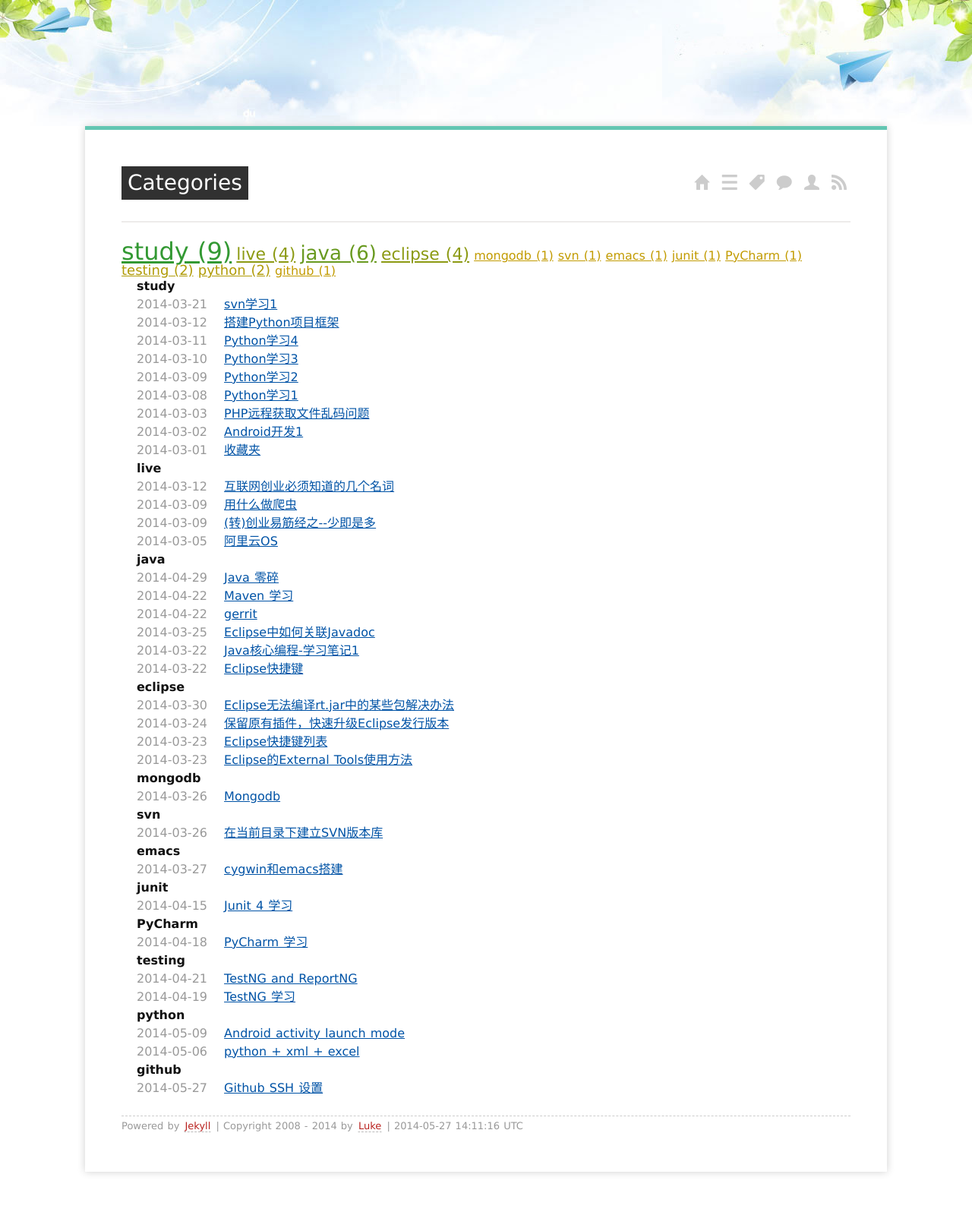
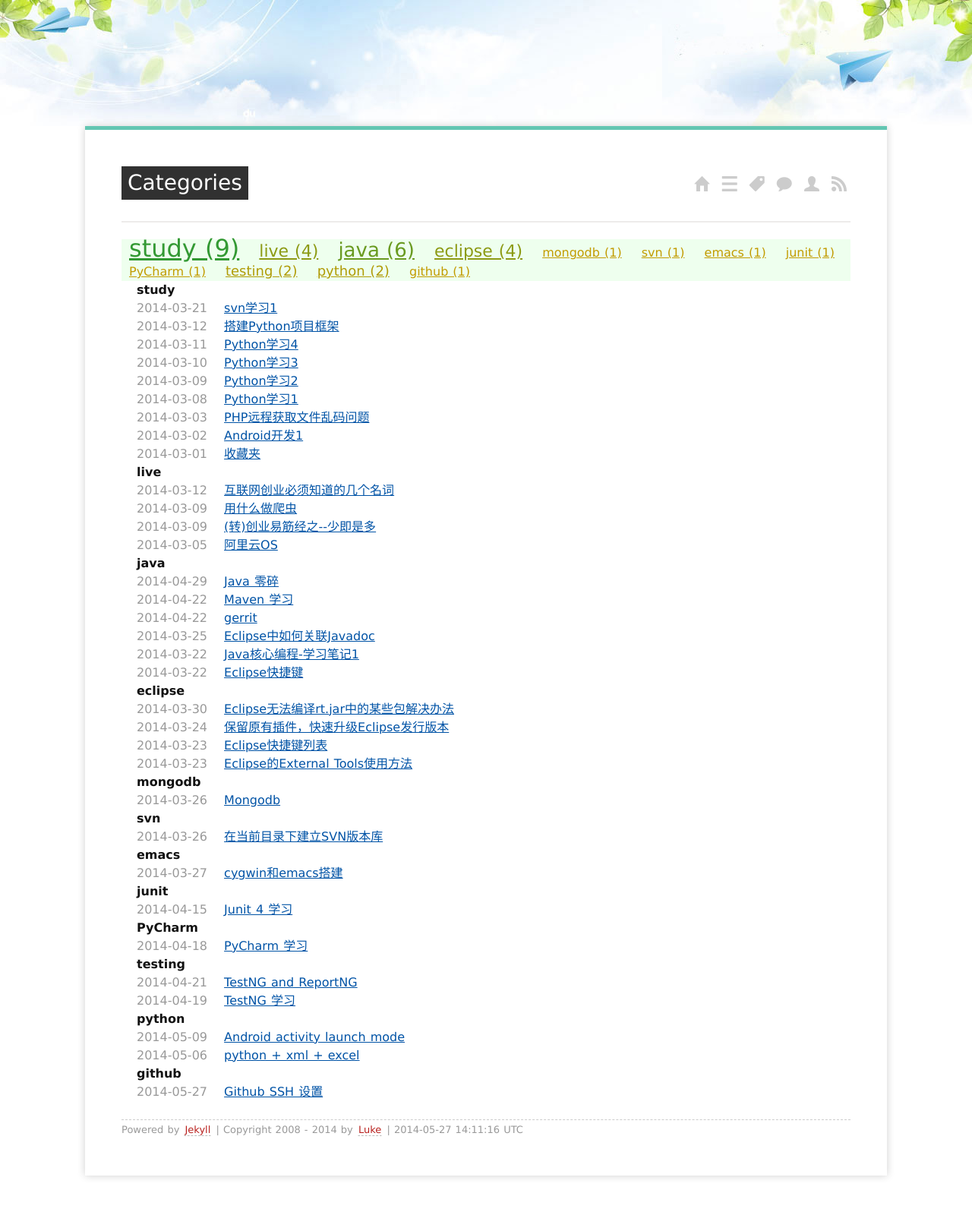
Before and after one commit to yujialive/yujialive.github.io, a Jekyll site: the page built from categories/index.md, in a window 1280 px wide. Shown: the whole page at 76% size. Built offline with Jekyll 4.4.1, drawn with Linux system fonts in a browser that asks for light colours; Markdown is read by kramdown in place of the engine named in the settings.

Commit message:
daily updates

```diff
--- a/media/css/screen.css
+++ b/media/css/screen.css
@@ -55,6 +55,7 @@ body{
     font-family: "Microsoft YaHei", Verdana, Tahoma, sans-serif;
     color: #111;
     background-color: #ffffff;
+    line-height: 1.5em;
 }
 #head_bg {
     margin:0 auto;
@@ -252,3 +253,10 @@ footer a:hover {
     -webkit-box-shadow: rgba(0,0,0,1.0) 0px 0px 2px,rgba(255,255,255,0.15) 0px 1px 1px inset;
     text-decoration: none;
 }
+#tag_cloud {
+    background: #efe;
+}
+
+#tag_cloud a {
+    margin:10px;
+}
```
